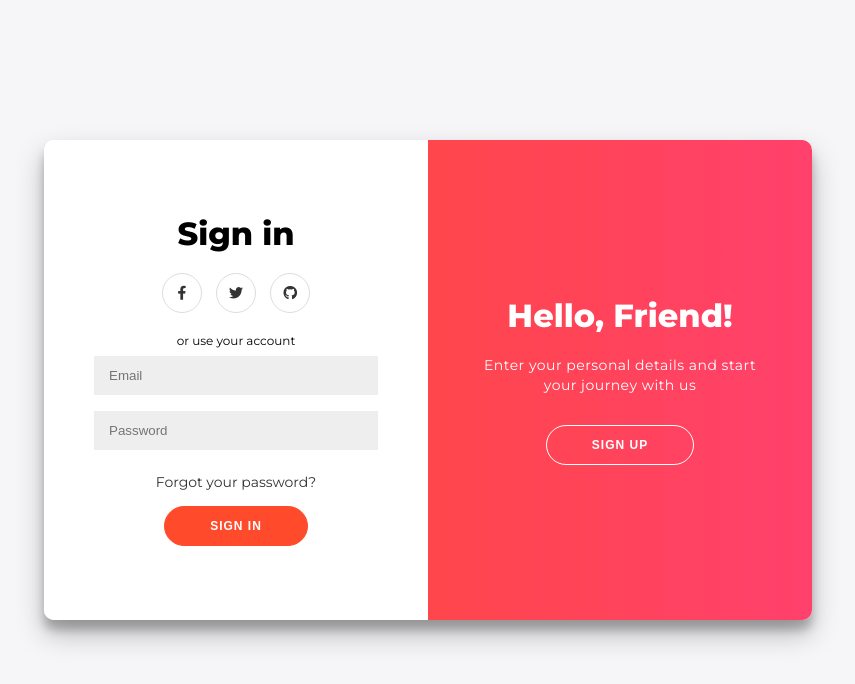
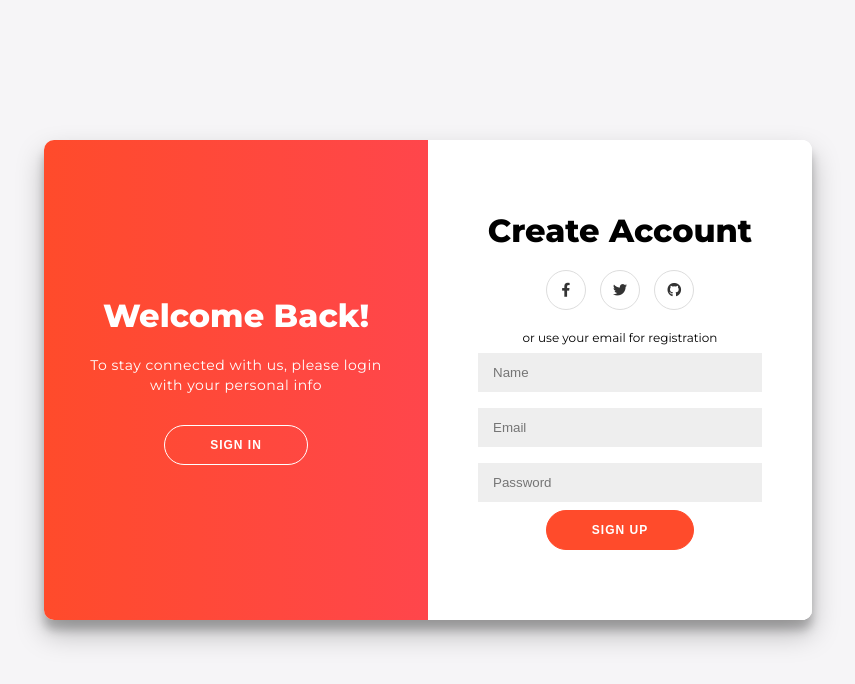
Before and after one commit to charlesmartinreed/florian-pops-weekly-challenges, a plain HTML site: page index.html in a window 1280 px wide. Both pictures are taken after a click on the button "SIGN UP". Shown: the whole page, without its empty margins (212-1067 px from the left). Drawn offline with Linux system fonts and the light colour scheme.

Commit message:
Complete animations in main.js.

```diff
--- a/main.js
+++ b/main.js
@@ -0,0 +1,13 @@
+// ELEMENT VARIABLES
+const signUpButton = document.querySelector("#signUp");
+const signInButton = document.querySelector("#signIn");
+const container = document.querySelector("#container");
+
+// EVENT LISTENERS
+signUpButton.addEventListener("click", () => {
+  container.classList.add("right-panel-active");
+});
+
+signInButton.addEventListener("click", () => {
+  container.classList.remove("right-panel-active");
+});
--- a/styles.css
+++ b/styles.css
@@ -149,7 +149,7 @@ button.ghost {
   width: 50%;
   height: 100%;
   overflow: hidden;
-  transition: transform 0.6 ease-in-out;
+  transition: transform 0.6s ease-in-out;
   z-index: 999;
 }
 
@@ -191,3 +191,36 @@ button.ghost {
 .overlay-left {
   transform: translateX(-20%);
 }
+
+/* PANEL ANIMATIONS */
+
+/* MOVE SIGN IN TO THE RIGHT, when the panel is active */
+.container.right-panel-active .sign-in-container {
+  transform: translateX(100%);
+}
+
+/* MOVE OVERLAY TO THE LEFT */
+.container.right-panel-active .overlay-container {
+  transform: translateX(-100%);
+}
+
+/* display the sign up container  */
+.container.right-panel-active .sign-up-container {
+  transform: translateX(100%);
+  opacity: 1;
+  z-index: 5;
+}
+
+/* move the overlay back to the right  */
+.container.right-panel-active .overlay {
+  transform: translateX(50%);
+}
+
+/* setting this back to 0 fixes the misaligned contents issue */
+.container.right-panel-active .overlay-left {
+  transform: translateX(0);
+}
+
+.container.right-panel-active .overlay-right {
+  transform: translateX(20%);
+}
```
